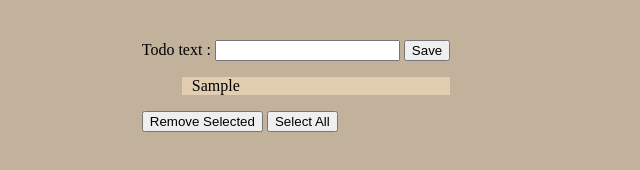
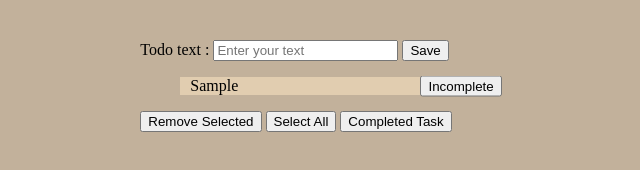
Before and after one commit to Shofiqur-052/ToDo, a plain HTML site: page index.html in a window 1280 px wide. Both pictures are taken after typing "Sample" into the empty fields and a click on the button "Save". Shown: the whole page, without its empty margins (344-984 px from the left). Drawn offline with Linux system fonts and the light colour scheme.

Commit message:
Added Completed Task Filter

```diff
--- a/index.html
+++ b/index.html
@@ -10,15 +10,34 @@
         display: table;
         margin: auto;
       }
+
       body {
         margin-top: 40px;
         background-color: rgb(194, 177, 155);
       }
-      li {
+
+      #todoList li {
         background-color: rgb(225, 205, 176);
         padding-left: 10px;
-        margin-bottom: 3px;
+        margin-bottom: 5px;
         list-style-type: none;
+      }
+
+      #todoList {
+        position: relative;
+      }
+
+      #todoList li {
+        list-style: none;
+        padding-right: 40px;
+        position: relative;
+      }
+
+      #todoList button {
+        position: absolute;
+        top: 50%;
+        right: -50px;
+        transform: translateY(-50%);
       }
     </style>
   </head>
@@ -26,7 +45,7 @@
   <body>
     <div>
       <lebel>Todo text :</lebel>
-      <input id="todoTextBox" required />
+      <input id="todoTextBox" placeholder="Enter your text" required />
       <button onclick="saveItem()">Save</button><br />
     </div>
 
@@ -40,6 +59,7 @@
     <div>
       <button onclick="removeSelectedItem()">Remove Selected</button>
       <button id="selectButtonID" onclick="selectAllItem()">Select All</button>
+      <button onclick="showCompletedTask()">Completed Task</button>
     </div>
 
     <script src="index.js"></script>
--- a/index.js
+++ b/index.js
@@ -23,20 +23,46 @@ function saveItem () {
 function addList(value) {
     var ul = document.getElementById("todoList");
     var li = document.createElement("li");         // Creating list item
+
+    const button = document.createElement("button");
+    button.innerHTML = 'Incomplete';
+    button.id = "buttonIsCompleted";
+
     li.appendChild(document.createTextNode(value));
-    //
+    li.appendChild(button);
     ul.appendChild(li);
 }
 
 // Selected Item - Hover
 function selectItem(event) {
-    console.log(event.target.innerText);
+
+    if(event.target.id == "buttonIsCompleted"){
+        clickedIsCompletedButton(event);
+        return ;
+    }
+    console.log(event.target.id);
     if(event.target.value == undefined) return ;
 
     if(event.target.value == 0) {
         event.target.style.backgroundColor = "lightBlue";
     } else {
         event.target.style.backgroundColor = "rgb(225, 205, 176)";
+    }
+    event.target.value ^= 1;
+}
+
+// Select IsCompleted Button
+function clickedIsCompletedButton(event) {
+    console.log("Is Completed");
+
+    console.log(event.target.value);
+
+    if(event.target.value == 0) {
+        event.target.innerHTML = "Completed";
+        event.target.style.backgroundColor = "lightGreen";
+    } else {
+        event.target.innerHTML = "Incomplete";
+        event.target.style.backgroundColor = "";
     }
     event.target.value ^= 1;
 }
@@ -93,3 +119,15 @@ function unselectAllItems() {
         items[i].style.backgroundColor = "rgb(225, 205, 176)";
     }
 }
+
+// Show All Completed Task
+function showCompletedTask() {
+    let ul = document.getElementById("todoList");
+    let items = ul.getElementsByTagName("li");
+
+    for(let i=items.length-1; i>=0; i--){
+        if(items[i].querySelector("button").innerHTML == "Incomplete") {
+            items[i].style.display = "none";
+        }
+    }
+}
```
